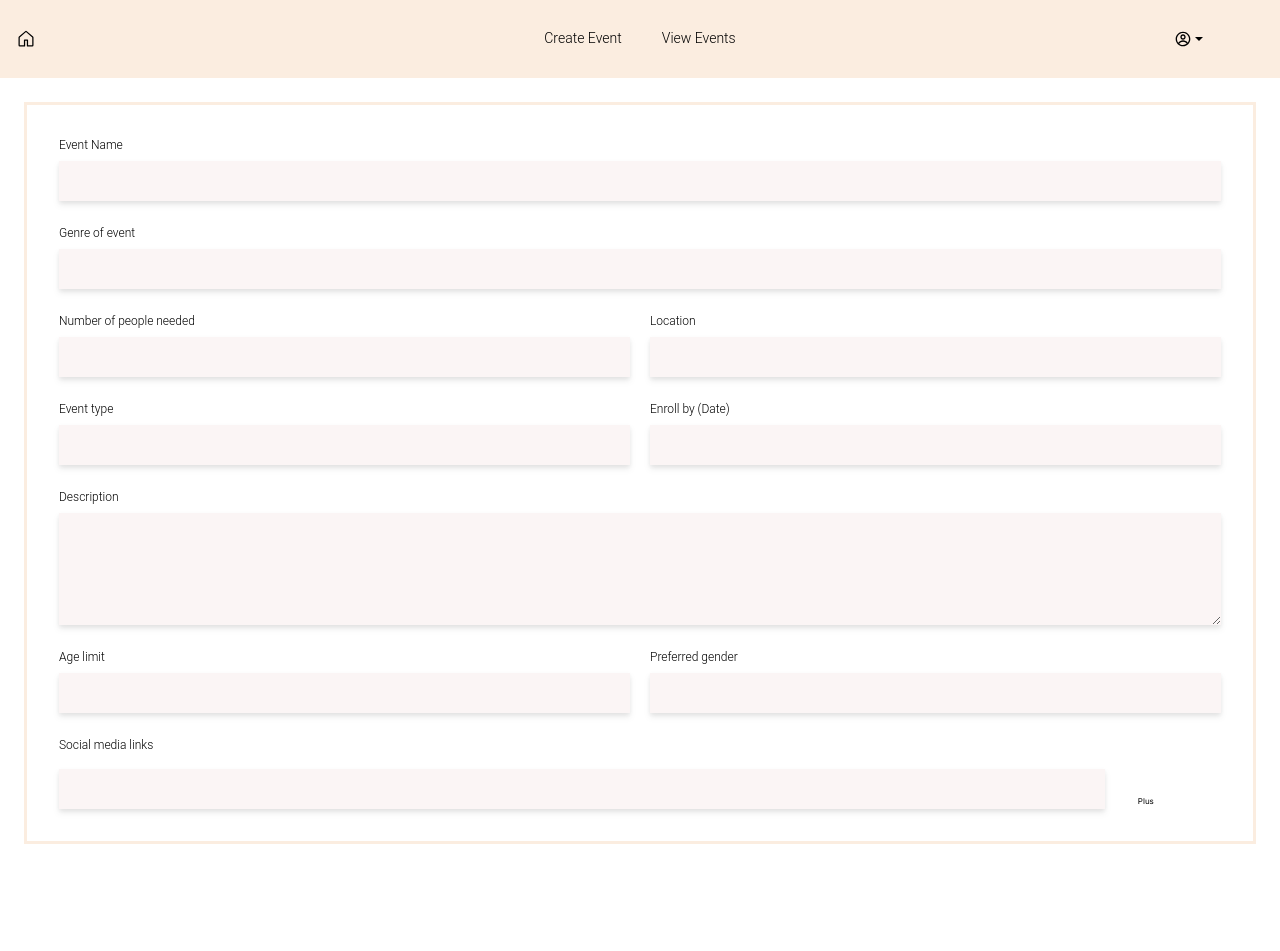
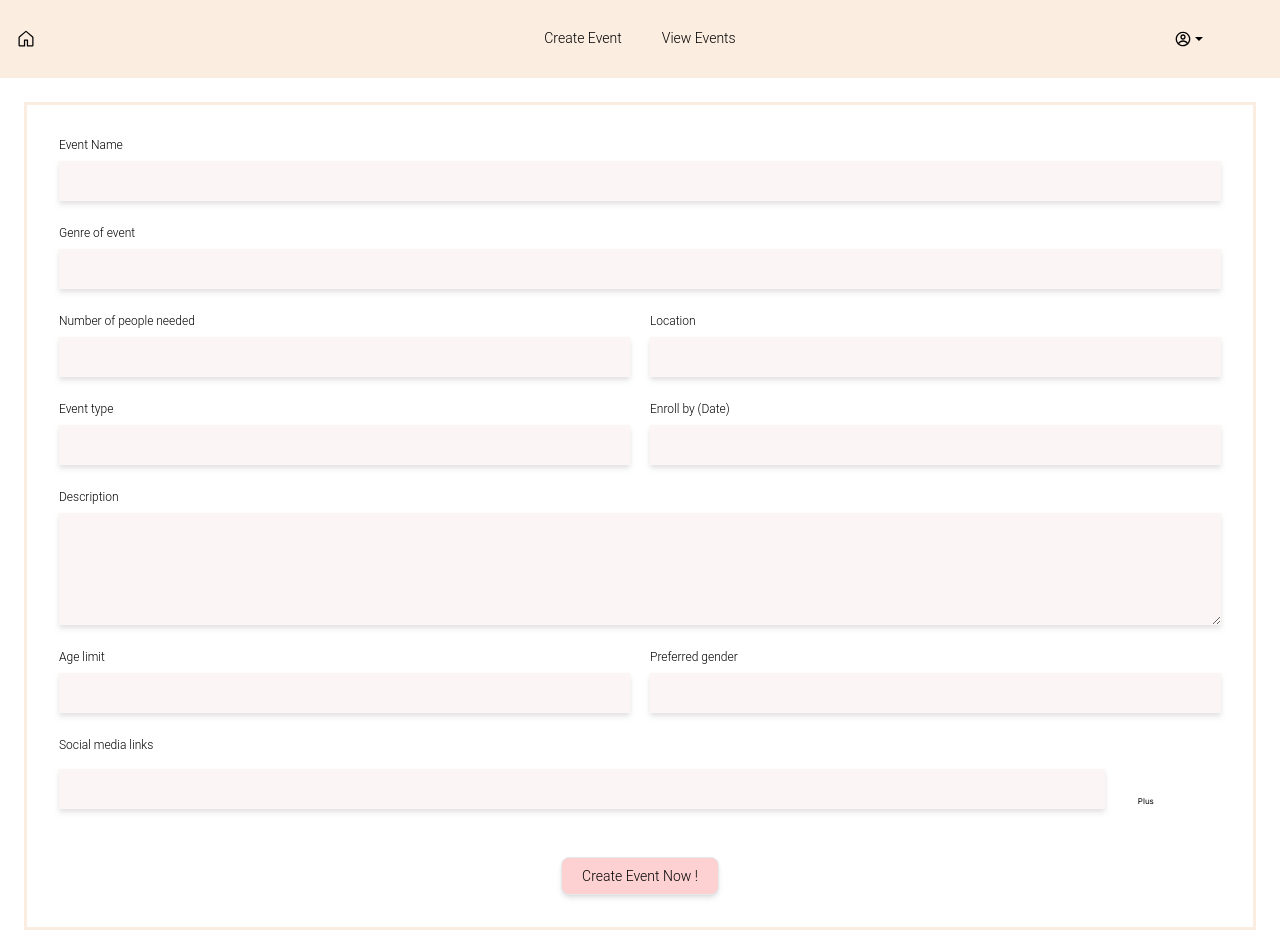
Before and after one commit to shwethaarajesh/project-i, a Next.js app: page /CreateListing in a window 1280 px wide. Shown: the top 951 px of the page. Before the commit the page ends 868 px from the top, so only its background shows below. Built offline with nearby package versions, Linux system fonts and the light colour scheme.

Commit message:
Feat : Added button to create event

```diff
--- a/src/app/CreateListing/page.tsx
+++ b/src/app/CreateListing/page.tsx
@@ -1,4 +1,5 @@
 "use client";
+import Button from "../components/Button/Button";
 import FormComponent from "../components/FormComponent/FormComponent";
 import Header from "../components/Header/Header";
 import { ChangeEvent, useEffect, useState } from "react";
@@ -210,6 +211,12 @@ export default function CreateListing() {
               </div>
             )}
           </div>
+
+          <Button
+            containerClassName="w-full flex justify-center items-center"
+            className="mt-6 flex justify-center items-center  bg-secondary-light px-5 py-2 font-sans rounded-lg font-light text-sm border shadow-md hover:shadow-xl"
+            text={"Create Event Now !"}
+          ></Button>
         </div>
       </div>
     </div>
--- a/src/app/components/Button/Button.tsx
+++ b/src/app/components/Button/Button.tsx
@@ -4,9 +4,10 @@ export default function Button(props: {
   text: string;
   onClick?: Function;
   className?: string;
+  containerClassName?: string;
 }) {
   return (
-    <div className="">
+    <div className={props.containerClassName}>
       <button
         className={
           props.className
```
